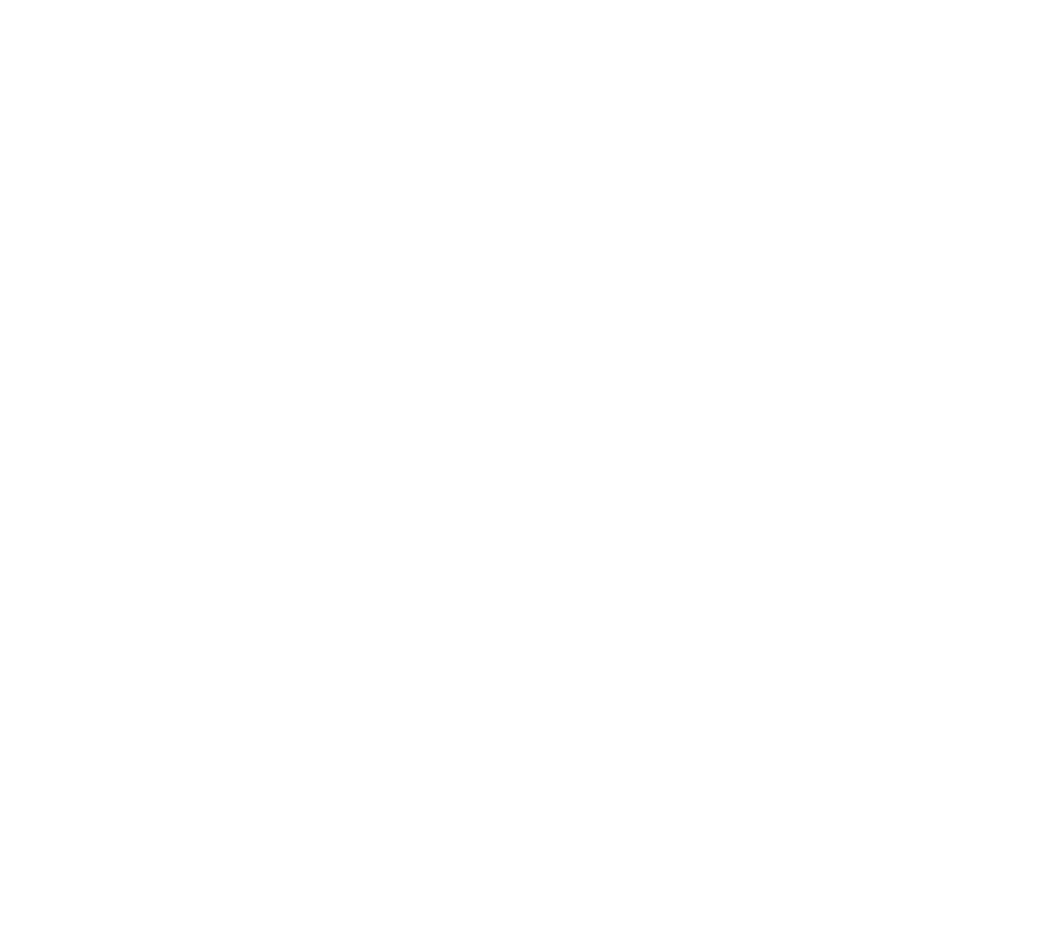
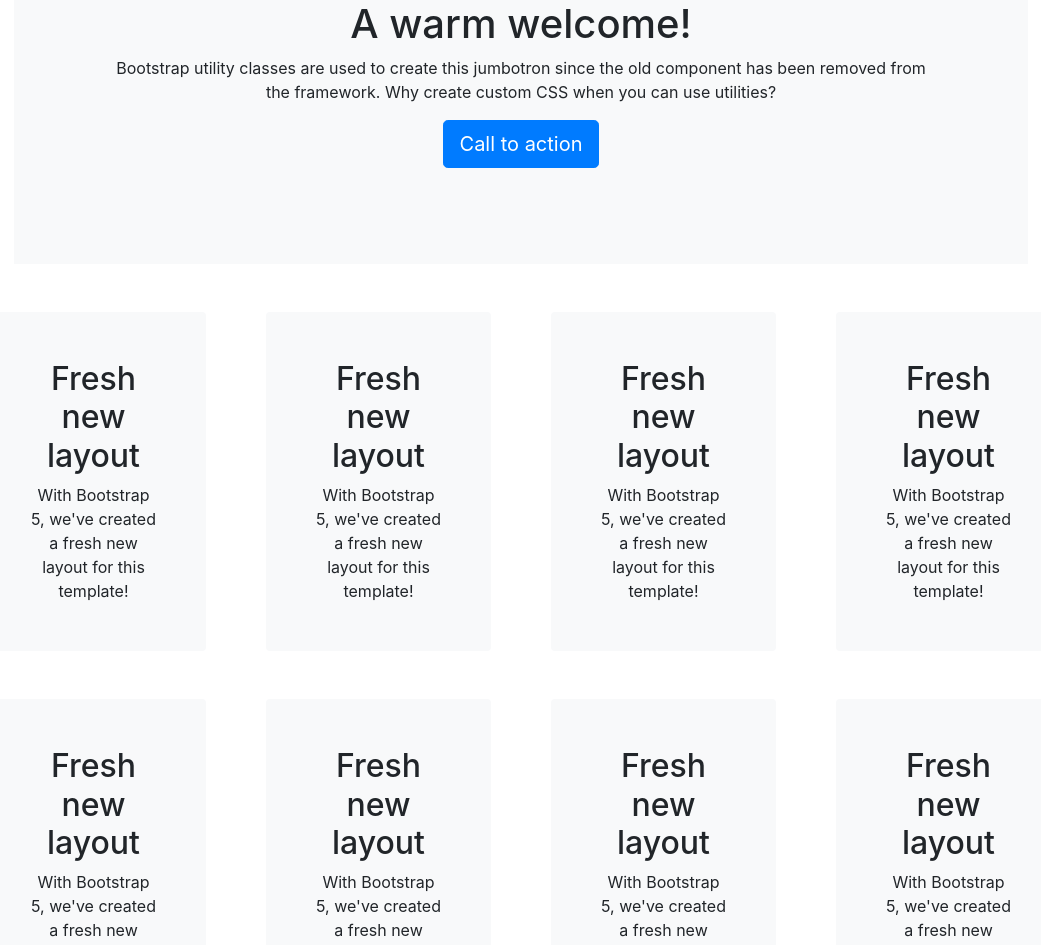
Before and after one commit to LeHoangTrong15102000/BaiTapThucHanhLayout_React_K1, a React (Create React App) app: page / in a window 1280 px wide. Shown: the part 200-1145 px from the top of the page, without its empty margins (119-1160 px from the left). Before the commit the page ends 800 px from the top, so only its background shows below. Built offline with nearby package versions, Linux system fonts and the light colour scheme.

Commit message:
Complete chia layout components

```diff
--- a/src/components/BaiTapThucHanhLayout/BannerBTTH.js
+++ b/src/components/BaiTapThucHanhLayout/BannerBTTH.js
@@ -1,7 +1,25 @@
-import React, { Component } from 'react';
+import React, { Component } from "react";
 
 export default class BannerBTTH extends Component {
   render() {
-    return <div></div>;
+    return (
+      <header className="py-5">
+        <div className="container px-lg-5">
+          <div className="p-4 p-lg-5 bg-light rounded-3 text-center">
+            <div className="m-4 m-lg-5">
+              <h1 className="display-5 fw-bold">A warm welcome!</h1>
+              <p className="fs-4">
+                Bootstrap utility classes are used to create this jumbotron
+                since the old component has been removed from the framework. Why
+                create custom CSS when you can use utilities?
+              </p>
+              <a className="btn btn-primary btn-lg" href="http://cyberlearn.vn">
+                Call to action
+              </a>
+            </div>
+          </div>
+        </div>
+      </header>
+    );
   }
 }
--- a/src/components/BaiTapThucHanhLayout/BodyBTTH.js
+++ b/src/components/BaiTapThucHanhLayout/BodyBTTH.js
@@ -4,9 +4,44 @@
 
 export default class BodyBTTH extends Component {
   render() {
-    return <div>
+    return <div className="container">
         <BannerBTTH />
-        <ItemBTTH />
+
+        <div className="row">
+          <div className="col-3">
+            <ItemBTTH />
+          </div>
+
+          <div className="col-3">
+            <ItemBTTH />
+          </div>
+
+          <div className="col-3">
+            <ItemBTTH />
+          </div>
+
+          <div className="col-3">
+            <ItemBTTH />
+          </div>
+        </div>
+
+        <div className="row">
+          <div className="col-3">
+            <ItemBTTH />
+          </div>
+
+          <div className="col-3">
+            <ItemBTTH />
+          </div>
+
+          <div className="col-3">
+            <ItemBTTH />
+          </div>
+
+          <div className="col-3">
+            <ItemBTTH />
+          </div>
+        </div>
     </div>;
   }
 }
--- a/src/components/BaiTapThucHanhLayout/ItemBTTH.js
+++ b/src/components/BaiTapThucHanhLayout/ItemBTTH.js
@@ -1,7 +1,22 @@
-import React, { Component } from 'react';
+import React, { Component } from "react";
 
 export default class ItemBTTH extends Component {
   render() {
-    return <div></div>;
+    return (
+      <div className="col-lg-12 col-xxl-4 mb-5">
+        <div className="card bg-light border-0 h-100">
+          <div className="card-body text-center p-4 p-lg-5 pt-0 pt-lg-0">
+            <div className="feature bg-primary bg-gradient text-white rounded-3 mb-4 mt-n4">
+              <i className="bi bi-collection" />
+            </div>
+            <h2 className="fs-4 fw-bold">Fresh new layout</h2>
+            <p className="mb-0">
+              With Bootstrap 5, we've created a fresh new layout for this
+              template!
+            </p>
+          </div>
+        </div>
+      </div>
+    );
   }
 }
```
